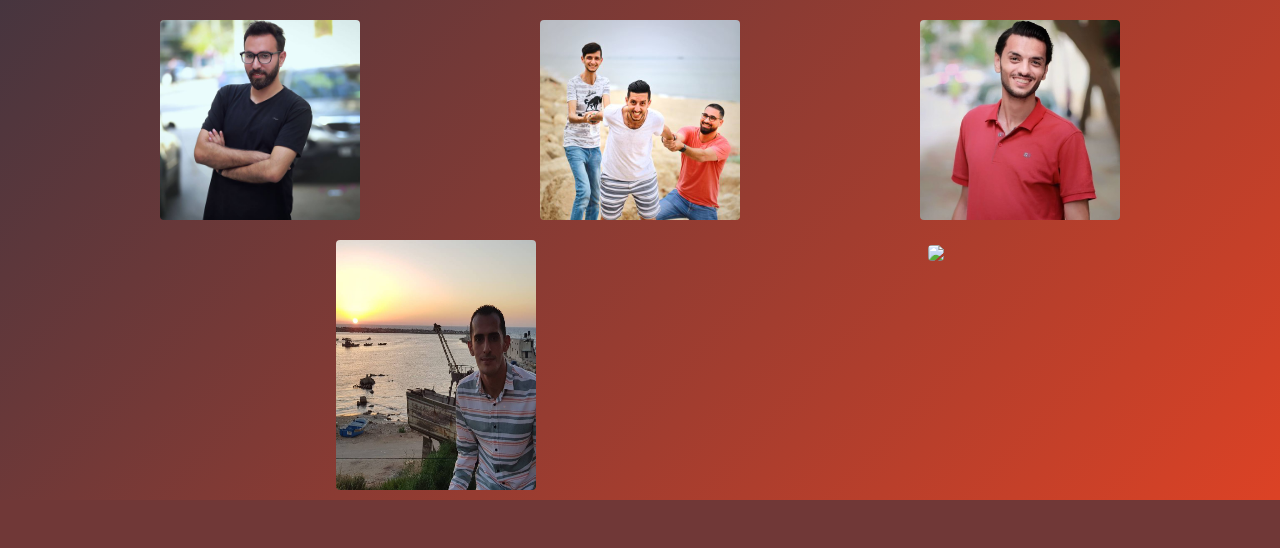
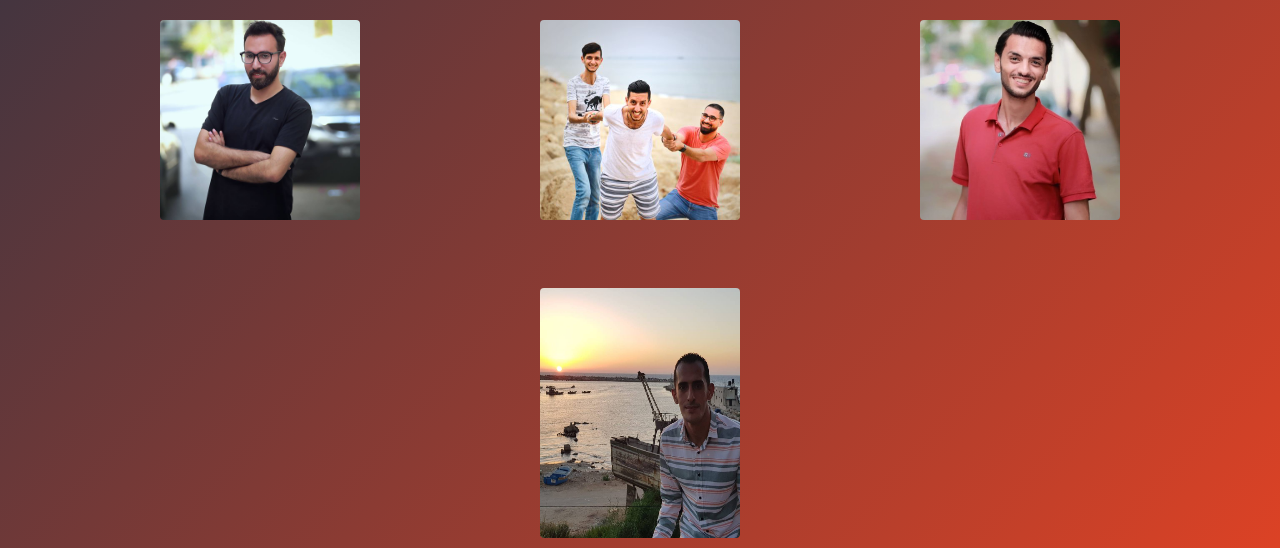
Before and after one commit to HatemSaadallah/CodeforPaletineYearBook2018, a Flask app: page /faculty in a window 1280 px wide. Shown: the part 896-1444 px from the top of the page. Before the commit the page ends 1396 px from the top, so only its background shows below. Run offline with Flask 2, Linux system fonts and the light colour scheme; some libraries are stand-ins or nearby versions.

Commit message:
Faculty Final

```diff
--- a/templates/faculty.html
+++ b/templates/faculty.html
@@ -55,10 +55,10 @@
 			<a class="button" href="#popup6"><img class="faculty rounded" src='../static/Images/batrawi.jpg'></a>
 		</div>
 
-		<div class="instructors row">
-			<a class="button" href="#popup7"><img class="faculty rounded" src='../static/Images/Ammar.jpg' height="250" width="200"></a>
-			<a class="button" href="#popup8"><img class="faculty rounded" src='http://via.placeholder.com/200x250'></a>
-		</div>
+	<div class="hatem row" id="hatem">
+		<a class="button" href="#popup7"><img class="pic rounded" src="../static/Images/Ammar.jpg" height="250" width="200"></a>
+	</div>
+
 
 	</div>
 	</div>
@@ -149,16 +149,6 @@
 		</div>
 	</div>
 
-		<!-- Ammar Lahham -->
-	<div id="popup8" class="overlay">
-		<div class="popup">
-			<h2>Fateh Omar</h2>
-			<a class="close" href="#">&times;</a>
-			<div class="content">
-				Operations department head
-			</div>
-		</div>
-	</div>
 
 
 
```
